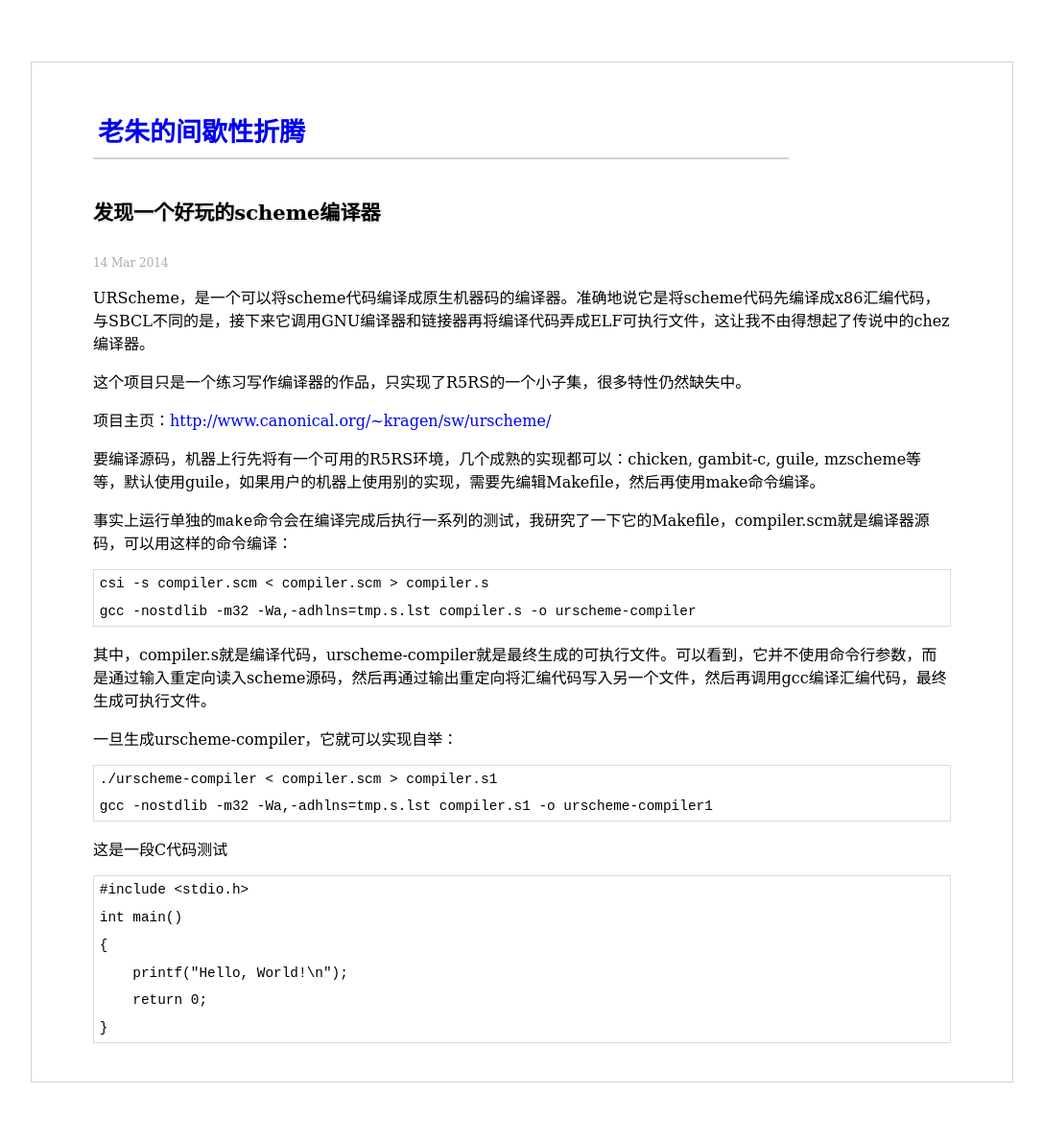
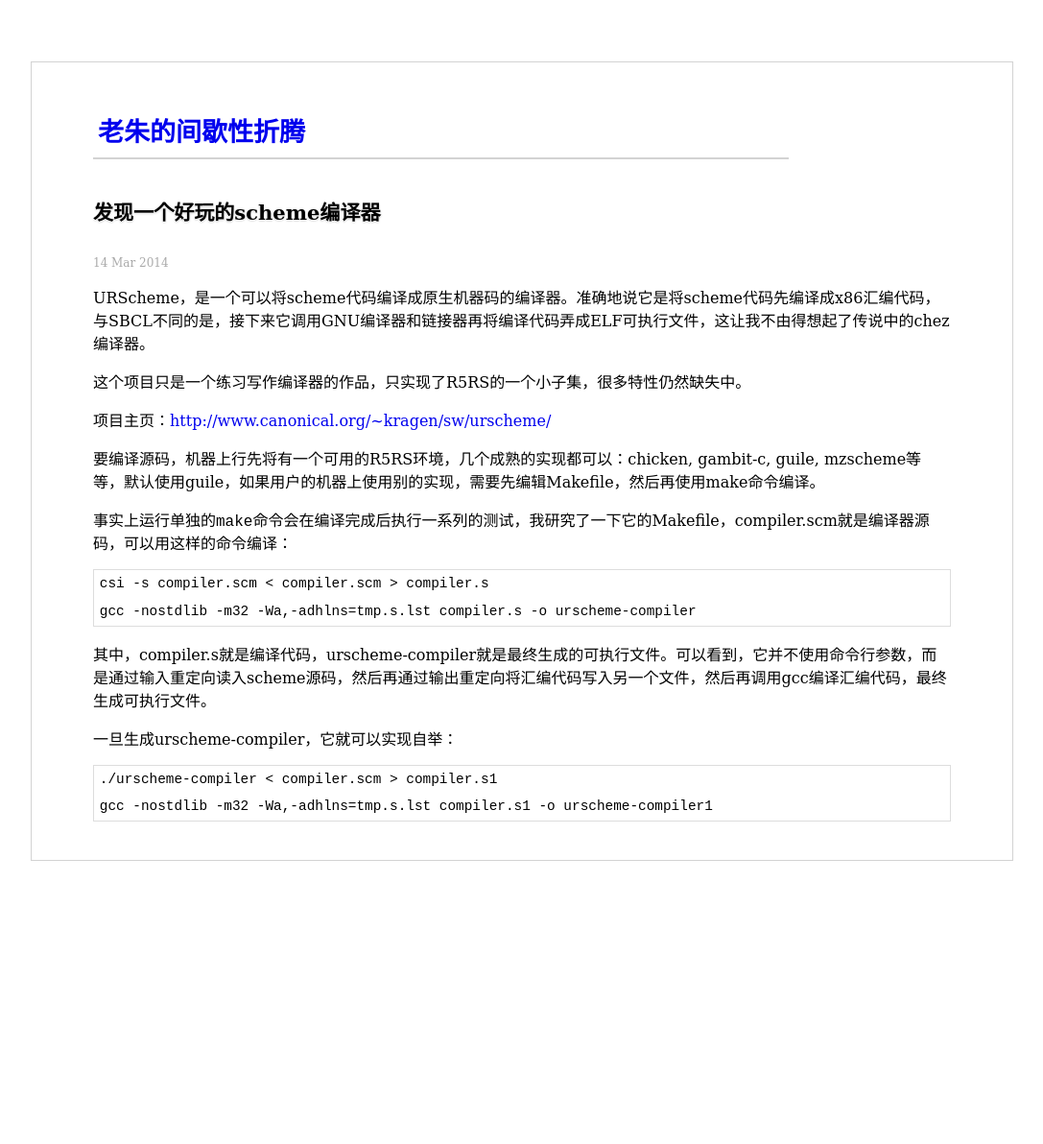
Before and after one commit to rhuichao/uternet.github.io, a Jekyll site: the page built from _posts/2014-03-14-UrScheme-Compiler.md, in a window 1280 px wide. Shown: the whole page at 96% size, without its empty margins (96-1183 px from the left). Built offline with Jekyll 4.4.1, drawn with Linux system fonts in a browser that asks for light colours; after the commit the page ends 961 px from its top, so only the background shows below that.

Commit message:
new document posted

```diff
--- a/_posts/2014-03-14-UrScheme-Compiler.md
+++ b/_posts/2014-03-14-UrScheme-Compiler.md
@@ -23,12 +23,3 @@ URScheme，是一个可以将scheme代码编译成原生机器码的编译器。
 
     ./urscheme-compiler < compiler.scm > compiler.s1
     gcc -nostdlib -m32 -Wa,-adhlns=tmp.s.lst compiler.s1 -o urscheme-compiler1
-
-这是一段C代码测试
-
-    #include <stdio.h>
-    int main()
-    {
-        printf("Hello, World!\n");
-        return 0;
-    }
```
